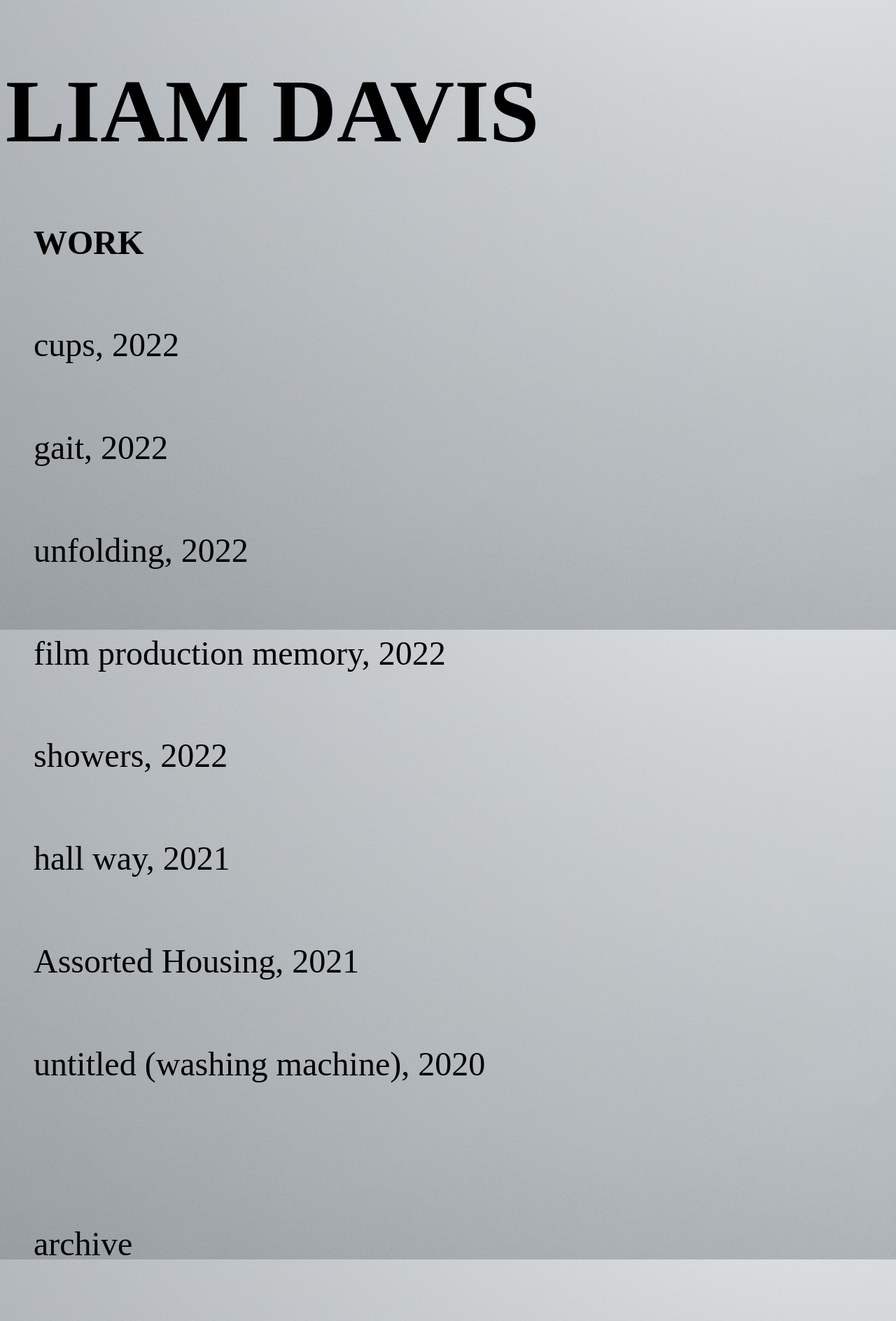
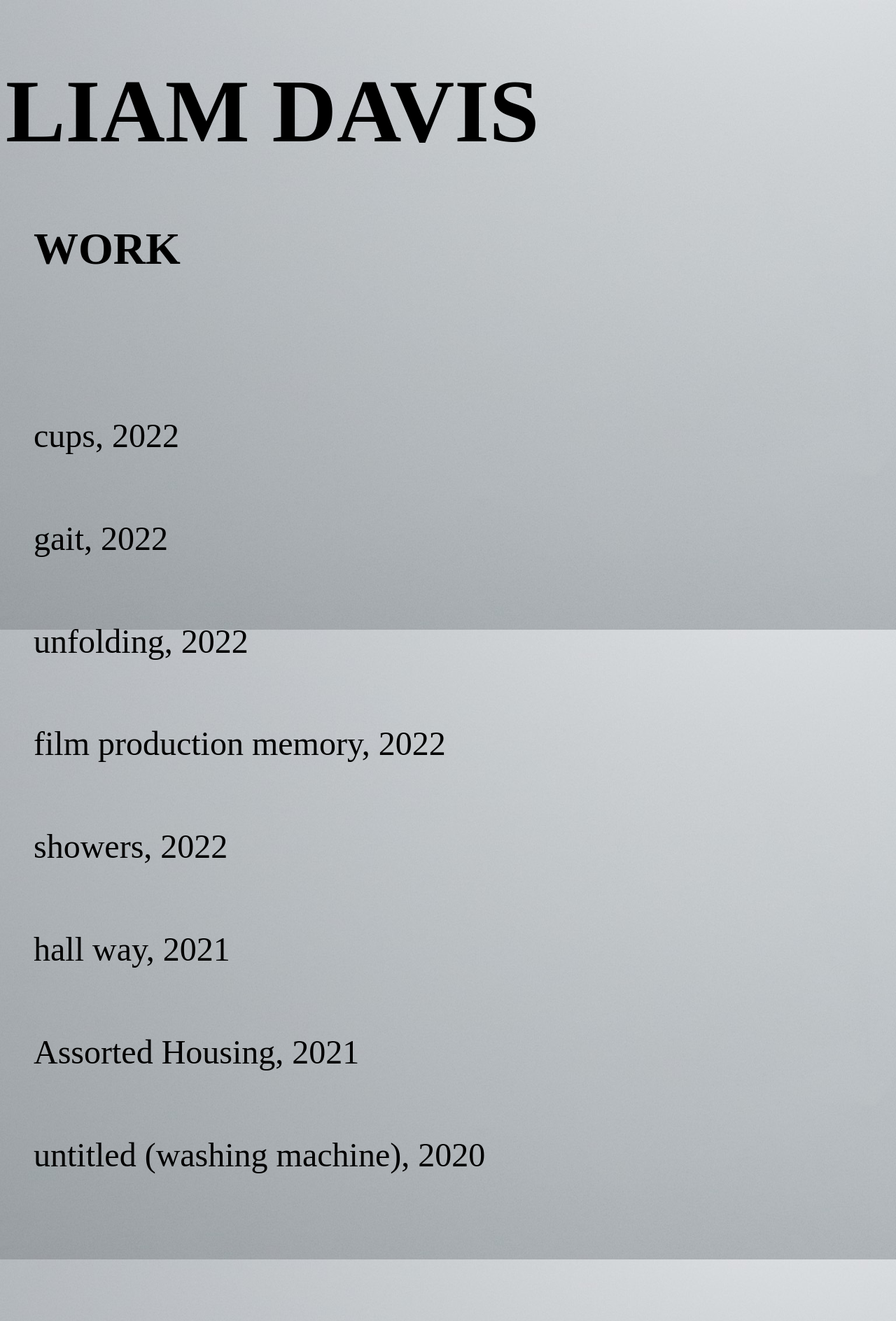
Before and after one commit to liammdavis/liammdavis.github.io, a Jekyll site: the page built from index.html, in a window 1280 px wide. Shown: the top 1888 px of the page at 70% size. Built offline with Jekyll 4.4.1, drawn with Linux system fonts in a browser that asks for light colours.

Commit message:
nav size change

```diff
--- a/css/main.css
+++ b/css/main.css
@@ -60,6 +60,13 @@ footer {
     font-size: 3em;
 }
 
+.title li {
+    padding-bottom: 7.5%;
+    margin-left: 0%;
+    list-style: none;
+    font-size: 4em;
+}
+
 
 
 .about {
--- a/index.html
+++ b/index.html
@@ -5,8 +5,11 @@ title: LIAM DAVIS
 <div>
 
 	<div class="work">
+		<ul class="title">
+			<li><strong>WORK</strong></li>
+		</ul>
 		<ul class="piece">
-			<li><strong>WORK</strong></li>
+
 			<li><a href="/work/cups">cups, 2022</a></li>
 			<li><a href="/work/gait">gait, 2022</a></li>
 			<li><a href="/work/rack">unfolding, 2022</a></li>
```
